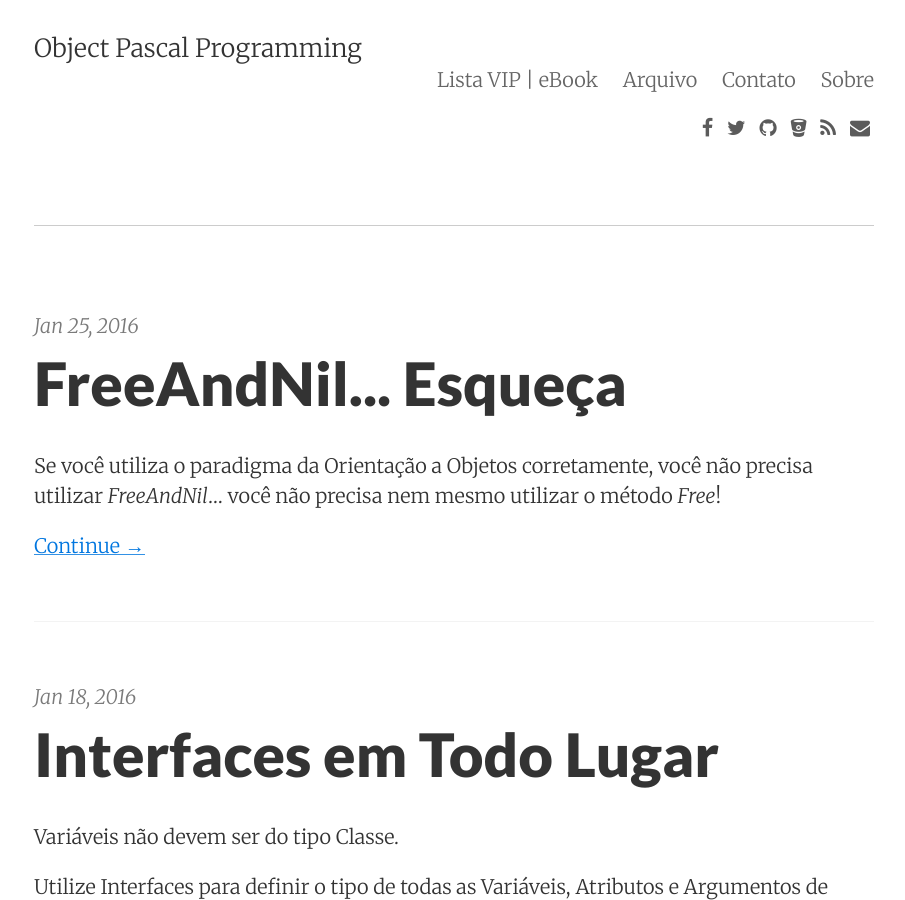
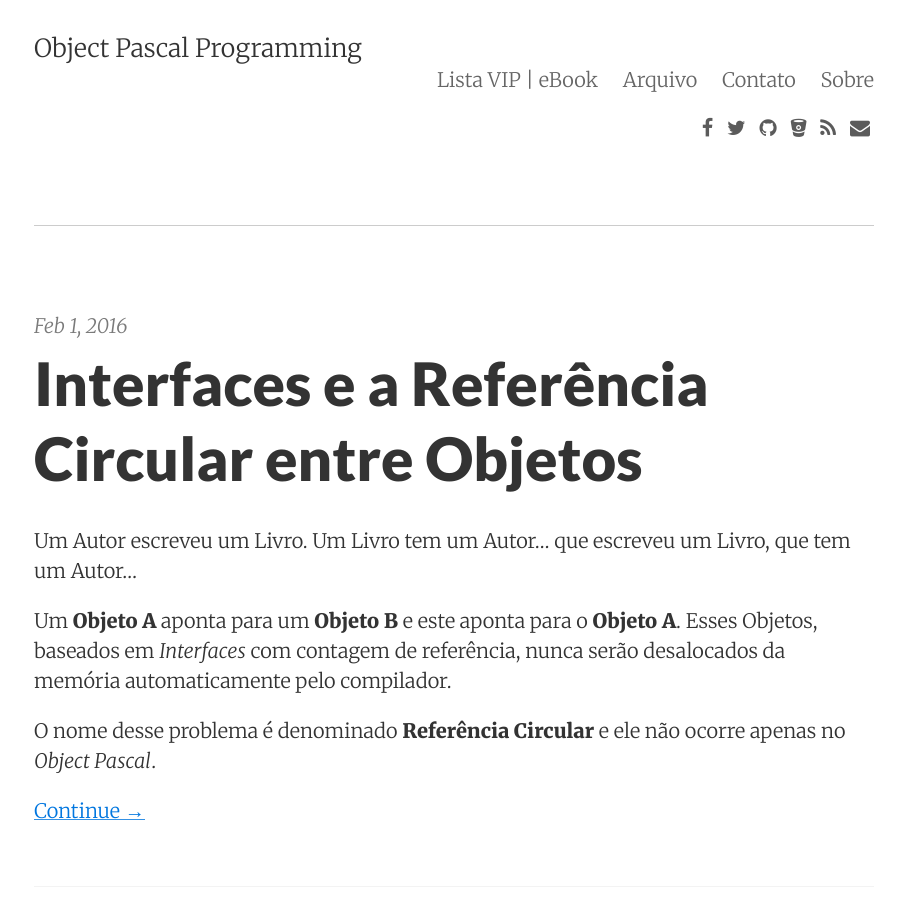
Before and after one commit to mdbs99/opp, a Jekyll site: the page built from index.html, in a window 1280 px wide and 900 px high. Shown: the whole window, without its empty margins (186-1091 px from the left). Built offline with Jekyll 4.4.1, drawn with Linux system fonts in a browser that asks for light colours; nearby versions of some CDN libraries; the list of posts is cut into pages by our own code; some of the changed lines change nothing that is shown; some of the changed text lies outside the part shown.

Commit message:
New post.

```diff
--- a/_config.yml
+++ b/_config.yml
@@ -18,6 +18,7 @@ keywords:
   - lazarus
   - marcos douglas blog
   - orientação a objetos
+  - object oriented
   - oop
   - poo
   - software development blog
--- a/_includes/head.html
+++ b/_includes/head.html
@@ -5,8 +5,9 @@
     <meta name="viewport" content="width=device-width, initial-scale=1">
     <meta name="description" content="{% if page.summary %}{{ page.summary | xml_escape }}{% else %}{{ site.description | xml_escape }}{% endif %}">
     <meta name="author" content="{{ site.author }}">
+    {% if site.keywords %}<meta name="keywords" content="{{ site.keywords | join: ', ' }}">{% endif %}
     {% if page.categories %}<meta name="keywords" content="{{ page.categories | join: ', ' }}">{% endif %}
-    {% if site.keywords %}<meta name="keywords" content="{{ site.keywords | join: ', ' }}">{% endif %}
+    {% if page.keywords %}<meta name="keywords" content="{{ page.keywords | join: ', ' }}">{% endif %}
     <link rel="canonical" href="{{ page.url | replace:'index.html','' | prepend: site.baseurl | prepend: site.url }}">
     <link rel="alternate" type="application/rss+xml" title="RSS Feed for {{ site.title }}" href="{{ "/feed.xml" | prepend: site.baseurl }}" />
 
@@ -72,18 +73,6 @@
         ga('create', '{{ site.google_analytics }}', 'auto');
         ga('send', 'pageview');
       </script>
-      <!--
-      <script type="text/javascript">
-        var _gaq = _gaq || [];
-        _gaq.push(['_setAccount', '{{ site.google_analytics }}']);
-        _gaq.push(['_trackPageview']);
-        (function() {
-          var ga = document.createElement('script'); ga.type = 'text/javascript'; ga.async = true;
-          ga.src = ('https:' == document.location.protocol ? 'https://ssl' : 'http://www') + '.google-analytics.com/ga.js';
-          var s = document.getElementsByTagName('script')[0]; s.parentNode.insertBefore(ga, s);
-        })();
-      </script>
-      -->
       {% endif %}
     {% endif %}
 
--- /dev/null
+++ b/_posts/2016-02-01-interfaces-e-a-referencia-circular-entre-objetos.md
@@ -0,0 +1,469 @@
+---
+layout: post
+title: "Interfaces e a Referência Circular entre Objetos"
+date: 2016-02-01
+description: Interfaces e a Referência Circular entre Objetos
+summary: Um Objeto A aponta para um Objeto B e este aponta para o Objeto A... e nunca serão desalocados da memória automaticamente pelo compilador.
+image: /images/photo-1447600514716-ca6f3974c346.jpg
+categories:
+  - oop
+  - object pascal
+tags:
+  - oop
+  - object pascal
+  - interfaces
+  - circular reference
+keywords:
+  - interfaces
+  - referencia circular
+  - circular reference
+  - weak reference
+---
+
+Um Autor escreveu um Livro. Um Livro tem um Autor... que escreveu um Livro, que tem um Autor...
+
+Um **Objeto A** aponta para um **Objeto B** e este aponta para o **Objeto A**. Esses Objetos,
+baseados em *Interfaces* com contagem de referência, nunca serão desalocados da memória automaticamente pelo compilador.
+
+O nome desse problema é denominado **Referência Circular** e ele não ocorre apenas no *Object Pascal*.
+
+<!--more-->
+
+![Circular Reference]({{ page.image }})
+
+##Introdução
+
+Sabemos que o *Object Pascal* não possui *Garbage Collector*, mas temos *Interfaces* com contagem de referência
+que diz ao compilador quando desalocar um objeto da memória quando não há mais referências para ele.
+
+Esse método de gerenciamento de memória é simples e eficiente, porém não é perfeito.
+
+Funciona assim. Toda vez que uma variável aponta para uma instância, o contador de referência é incrementado.
+Toda vez que uma variável sai do escopo ou lhe é atribuída *nil*, o contador de referência é decrementado.
+
+Mas quando Objetos apontam um para o outro (associação bidirecional) como no exemplo entre os Objetos A e B no início desse post, nenhuma
+variável sai do escopo porque os Objetos "seguram uns aos outros" na memória, pois ambos estão numa Referência Circular.
+
+<blockquote>
+  <p>
+    ...bidirectional associations are problematic in a design.
+  </p>
+  <footer><cite title="Eric Evans">— Domain-Driven Design Tackling Complexity in the Heart of Software by Eric Evans</cite></footer>
+</blockquote>
+
+Eu diria para **evitar** a associação bidirecional sempre que puder. Mas sabemos que em muitos casos ela é necessária.
+
+Nesses casos a solução para a **Referência Circular** é usar **Referência Fraca**.
+
+##Referência Fraca
+
+<blockquote>
+  <p>
+    In computer programming, a weak reference is a reference that does not protect the referenced object from collection by
+    a garbage collector, unlike a strong reference. An object referenced only by weak references – meaning "every chain of
+    references that reaches the object includes at least one weak reference as a link" – is considered weakly reachable, and
+    can be treated as unreachable and so may be collected at any time. Some garbage-collected languages feature or support
+    various levels of weak references, such as Java, C#, Python, Perl and Lisp.
+  </p>
+  <footer><cite title="Wikipedia">— Wikipedia</cite></footer>
+</blockquote>
+
+Em *Object Pascal* se você tem um ponteiro para uma instância, mas não houve incremento na contagem de referência, você tem uma
+Referência Fraca.
+
+Aqueles que programam em linguagens que fazem o uso de Virtual Machines quase nunca pensam nesse problema porque acham
+que estão seguros e que a Virtual Machine cuidará de tudo.
+
+##Virtual Machines
+
+Interessante dizer que o problema da Referência Circular também ocorre em Virtual Machines(VM) com *Garbage Collector* mas,
+devido a toda inteligência que e as VM's atuais possuem, elas dão um jeito de não haver vazamentos de memória (será?).
+
+No entanto, mesmo que a VM cuide dos vazamentos de memória, você deveria estar ciente deste problema pois seu sistema poderá acabar
+com a memória RAM disponível rapidamente.
+
+E a solução aqui é a mesma. Utilizar Referências Fracas.
+
+A classe [WeakReference de C#](https://msdn.microsoft.com/en-us/library/system.weakreference(v=vs.110).aspx), assim como a
+classe [WeakReference de Java](https://docs.oracle.com/javase/7/docs/api/java/lang/ref/WeakReference.html), foram criadas com esse objetivo.
+
+Vejam que não há mágica.
+
+##Object Pascal e a Referência Fraca
+
+Felizmente não temos o *overhead* de uma VM deixando nossos sistemas lentos a cada passada do *Garbage Collector*, mas também
+significa dizer que não temos ajuda para resolver o problema.
+
+A boa notícia é que já existem algumas implementações com possíveis soluções.
+
+A melhor fonte de explicação e resolução para esse problema foi [postado no Blog Synopse](http://blog.synopse.info/post/2012/06/18/Circular-reference-and-zeroing-weak-pointers).
+
+Eles mostram uma implementação própria e também apresentam três outras propostas de outros autores, cada uma com seus prós e contras.
+
+Escolho a solução da Synopse, a solução mais simples na minha opinião:
+
+{% highlight pascal %}
+procedure SetWeak(aInterfaceField: PIInterface;
+  const aValue: IInterface);
+begin
+  PPointer(aInterfaceField)^ := Pointer(aValue);
+end;
+{% endhighlight text %}
+
+Apenas uma *procedure* que é utilizada para atribuição de instância a uma variável.
+
+Funciona perfeitamente mas eu vejo um problema: Quando saber se devo utilizar a Referência Fraca?
+
+Por exemplo. Considere o seguinte:
+
+  1. *Book* tem um *Author*;
+  2. *Author* tem uma lista de livros;
+
+{% highlight pascal %}
+var
+  Book: IBook;
+begin
+  Book := TBook.New(
+    'Object Pascal',     // name
+    'About Interfaces',  // text
+    TAuthor.New('Jeff')   // author
+  );
+  ShowMessage(Book.Author.Books.Get(0).Name);
+end;
+{% endhighlight text %}
+
+Para que o código acima funcione, no construtor de *TBook* haverá uma chamada para *Author.Books.Add(Self)*, adicionando
+a nova instância de *Book* na lista de livros do *Author*.
+
+Então teremos uma Referência Circular.
+
+  1. *Book* -> *Author*
+  2. *Author.Books* -> *Book*
+
+O *Author* nunca será liberado enquanto houver *Books* assim como o *Book* nunca será liberado enquanto houver o *Author* com
+sua lista de livros.
+
+Onde deveria estar a Referência Fraca?
+
+A resposta é, depende.
+
+Bem, se um *Book* nunca pudesse ser instânciado diretamente no código pelo programaor, mas somente internamente através da lista
+de livros, não haveria problema. Bastava utilizar *SetWeak* dentro do construtor de *Book* para utilizar uma Referência Fraca entre
+ele e a lista de livros do *Author*.
+
+Mas eu quero ter a possibilidade de instanciar somente *Book*. Nesse caso a referência para *Author* no construtor de
+*Book* não deveria ser fraca porque, se assim fosse, tão logo a instância de *Author* fosse passada no construtor de *Book*, ela
+seria desalocada pelo compilador por não haver ninguém referenciando o *Author*. Tendo *Book* uma Referência Fraca para *Author*, não
+haveria incremento no contador de referência da *Interface*.
+
+Não existe uma solução única e nenhuma delas será perfeita. A *procedure SetWeak* resolve a Referência Circular mas o código não
+pode depender do programador saber qual o momento certo para utilizar a *SetWeak*. Caso a *procedure* seja utilizada num momento errado
+alguns ponteiros poderão ficar órfãos antes do tempo e violações de acesso irão ocorrer.
+
+Esse problema foi explicado no mesmo [post](http://blog.synopse.info/post/2012/06/18/Circular-reference-and-zeroing-weak-pointers):
+<blockquote>
+  <p>
+    But there are still some cases where it is not enough. Under normal circumstances, a class instance should not be deallocated
+    if there are still outstanding references to it. But since weak references don't contribute to an interface reference count,
+    a class instance can be released when there are outstanding weak references to it. Some memory leak or even random access
+    violations could occur. A debugging nightmare...
+  </p>
+</blockquote>
+
+Complicado?
+
+Então eles implementaram uma outra *procedure*, muito mais complexa, denominada *SetWeakZero*.
+
+Basicamente essa *procedure* irá setar *nil* nas Referências Fracas quando o Objeto referenciado for liberado. Assim o programador
+poderá testar se a variável está associada a alguma instância válida.
+
+Mas *nil* ou *NULL* é um **grande problema** para a Orientação a Objetos (lembra?). Então, pra mim, esta ainda não é uma solução completa.
+
+##Implementando a Referência Fraca utilizando Composição e Imutabilidade
+
+A solução que irei apresentar agora pode parecer loucura num primeiro momento, pois ainda não falei sobre Imutabilidade neste Blog.
+
+Mantenha a mente aberta.
+
+Abaixo eu implemento uma solução para a Referência Fraca utilizando uma abordagem mais
+Orientada a Objetos sem que o programador tenha que se preocupar quando deverá ou não utilizar a Referência Fraca. Em todo
+o código as mesmas classes com os mesmos argumentos podem ser utilizados sem nenhuma preocupação.
+
+O código implementa o exemplo do início do post, sobre *Author*, *Book* e *Books*.
+
+{% highlight pascal %}
+unit Unit1;
+
+{$mode objfpc}{$H+}
+
+interface
+
+uses
+  Classes, SysUtils, Forms, Controls, StdCtrls, Dialogs;
+
+type
+  IAuthor = interface;
+  IBook = interface;
+  IBooks = interface;
+
+  IAuthor = interface
+  ['{5F7AC8EF-4C81-4F88-8915-8319B506291F}']
+    function Name: string;
+    function Books: IBooks;
+  end;
+
+  IBook = interface
+  ['{02582B1D-F608-4800-9702-2E5B75CD1264}']
+    function Name: string;
+    function Author: IAuthor;
+    function Write(const Text: string): IBook;
+    function Text: string;
+  end;
+
+  IBooks = interface
+  ['{55E4D43B-8DC8-4A01-AA90-97F08A6F3F1A}']
+    function Add(Book: IBook): IBooks;
+    function Get(Index: Integer): IBook;
+    function Count: Integer;
+  end;
+
+{ Classes }
+
+  TAuthor = class(TInterfacedObject, IAuthor)
+  private
+    FName: string;
+    FBooks: IBooks;
+  public
+    constructor Create(const Name: string);
+    class function New(const Name: string): IAuthor;
+    function Name: string;
+    function Books: IBooks;
+  end;
+
+  TBook = class(TInterfacedObject, IBook)
+  private
+    FName: string;
+    FText: string;
+    FAuthor: IAuthor;
+  public
+    constructor Create(const Name: string;
+      const Text: string; Author: IAuthor);
+    class function New(const Name: string;
+      const Text: string; Author: IAuthor): IBook; overload;
+    class function New(const Name: string;
+      const Text: string): IBook; overload;
+    function Name: string;
+    function Author: IAuthor;
+    function Write(const Text: string): IBook;
+    function Text: string;
+  end;
+
+  TBooks = class(TInterfacedObject, IBooks)
+  private
+    FList: TInterfaceList;
+    FAuthor: IAuthor;
+  public
+    constructor Create(Author: IAuthor);
+    class function New(Author: IAuthor): IBooks;
+    destructor Destroy; override;
+    function Add(Book: IBook): IBooks;
+    function Get(Index: Integer): IBook;
+    function Count: Integer;
+  end;
+
+  TForm1 = class(TForm)
+    Button1: TButton;
+    procedure Button1Click(Sender: TObject);
+  end;
+
+var
+  Form1: TForm1;
+
+implementation
+
+{$R *.lfm}
+
+procedure SetWeak(aInterfaceField: PInterface;
+  const aValue: IInterface);
+begin
+  PPointer(aInterfaceField)^ := Pointer(aValue);
+end;
+
+{ TAuthor }
+
+constructor TAuthor.Create(const Name: string);
+begin
+  inherited Create;
+  FName := Name;
+  FBooks := TBooks.New(Self);
+end;
+
+class function TAuthor.New(const Name: string): IAuthor;
+begin
+  Result := TAuthor.Create(Name);
+end;
+
+function TAuthor.Name: string;
+begin
+  Result := FName;
+end;
+
+function TAuthor.Books: IBooks;
+begin
+  Result := FBooks;
+end;
+
+{ TBook }
+
+constructor TBook.Create(const Name: string;
+  const Text: string; Author: IAuthor);
+begin
+  inherited Create;
+  FName := Name;
+  FText := Text;
+  if Assigned(Author) then
+    FAuthor := TAuthor.New(Author.Name)
+  else
+    FAuthor := TAuthor.New('Undefined');
+end;
+
+class function TBook.New(const Name: string;
+  const Text: string; Author: IAuthor): IBook;
+begin
+  Result := TBook.Create(Name, Text, Author);
+end;
+
+class function TBook.New(const Name: string;
+  const Text: string): IBook;
+begin
+  Result := New(Name, Text, nil);
+end;
+
+function TBook.Name: string;
+begin
+  Result := FName;
+end;
+
+function TBook.Author: IAuthor;
+begin
+  Result := FAuthor;
+end;
+
+function TBook.Write(const Text: string): IBook;
+begin
+  Result := Self;
+  FText += Text + #13;
+end;
+
+function TBook.Text: string;
+begin
+  Result := FText;
+end;
+
+{ TBooks }
+
+constructor TBooks.Create(Author: IAuthor);
+begin
+  inherited Create;
+  FList := TInterfaceList.Create;
+  SetWeak(@FAuthor, Author);
+end;
+
+class function TBooks.New(Author: IAuthor): IBooks;
+begin
+  Result := TBooks.Create(Author);
+end;
+
+destructor TBooks.Destroy;
+begin
+  FList.Free;
+  inherited Destroy;
+end;
+
+function TBooks.Add(Book: IBook): IBooks;
+begin
+  Result := Self;
+  FList.Add(
+    TBook.New(
+      Book.Name,
+      Book.Text,
+      TAuthor.New(FAuthor.Name)
+    )
+  );
+end;
+
+function TBooks.Get(Index: Integer): IBook;
+begin
+  Result := FList.Items[Index] as IBook;
+end;
+
+function TBooks.Count: Integer;
+begin
+  Result := FList.Count;
+end;
+
+{ TForm1 }
+
+procedure TForm1.Button1Click(Sender: TObject);
+begin
+  ShowMessage(
+    TBook.New(
+      'Object Pascal',
+      'Strong Reference',
+      TAuthor.New('Jeff')
+    )
+    .Author.Name
+  );
+
+  ShowMessage(
+    TAuthor.New('Marcos')
+      .Books.Add(
+        TBook.New(
+          'Object Pascal',
+          'Weak Reference'
+        )
+      )
+      .Get(0)
+      .Author.Name
+  );
+end;
+
+end.
+{% endhighlight text %}
+
+A *procedure SetWeak* é utilizada somente uma vez, na chamada do construtor de *Books*. O motivo é que o *Author* cria, internamente,
+uma instância de *Books* e esta mantém a referência do seu criador, o *Author*.
+
+No código de execução *TForm1.Button1Click* há dois exemplos:
+
+  1. Um *Book* é criado já com um *Author*, que é acessado através da *Interface* de *Book*;
+  2. Um *Author* é criado, um *Book* é adicionado e depois acessado através de *Books*;
+
+Não há vazamentos de memória nem violações de acessos. Mas se você prestar atenção no código verá que Objetos de *Author* e *Book* são
+recriados em alguns momentos.
+Isso quer dizer que os "filhos" não mantém a referência real para os "pais", mas sim para *clones* deles.
+
+Essa abordagem não funcionaria com Objetos Mutáveis, pois se você alterasse uma propriedade do "pai" a referência no "filho" iria
+estar apontando para o Objeto antigo, com valores de propriedades diferentes antes das alterações.
+
+No entanto, se utilizarmos **Objetos Imutáveis**, não teríamos esse problema pois suas propriedades nunca irão mudar após eles
+terem sido criados. Poderíamos utilizar *clones* de *clones* de *clones* e sempre iríamos ver as mesmas propriedades.
+
+Sim, haverá um *overhead* devido a recriação dos Objetos porém o benefício será muito maior.
+
+Basta mantermos nossas classes tão pequenas quanto possível; não fazer nenhum processamento nos construtores a não ser atribuições;
+implementar o princípio da responsabilidade única; e você verá que esse *overhead* praticamente será imperceptível.
+
+##Conclusão
+
+Infelizmente não podemos codificar apenas [Pensando em Objetos]({% post_url 2016-01-03-pensando-em-objetos %}), pois sempre teremos
+problemas técnicos à resolver.
+
+Nenhuma linguagem ou plataforma serão perfeitos. Mas podemos evitar ou contornar esses problemas.
+
+Evite a Referência Circular e fique longe dos problemas relacionados a alocação e desalocação de memória pelo compilador.
+Só utilize-a se for absolutamente necessário e tenha certeza de ter codificado **Testes Automatizados** para
+todas as formas de contruir esses Objetos. Só assim você terá plena certeza de que nenhum vazamento de memória foi introduzido
+quando fizer manutenção no código.
+
+Até logo.
```
Also changed, not shown: images/photo-1447600514716-ca6f3974c346.jpg (added), images/photo-1447678523326-1360892abab8.jpg (added).
